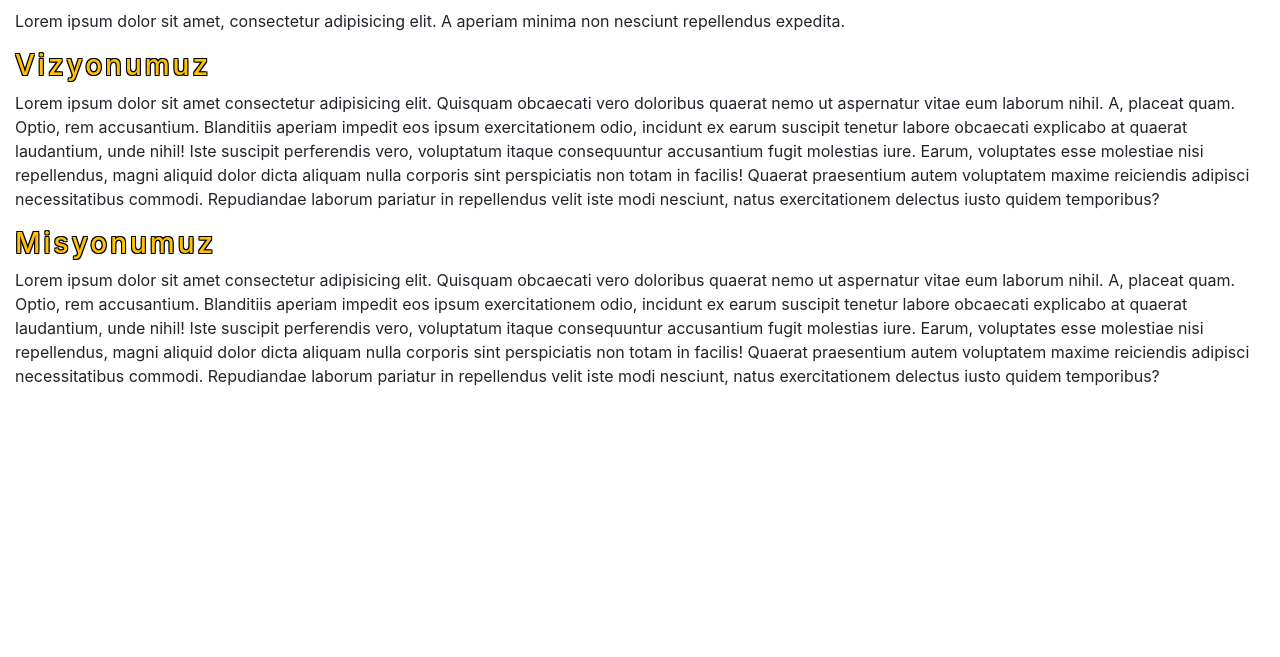
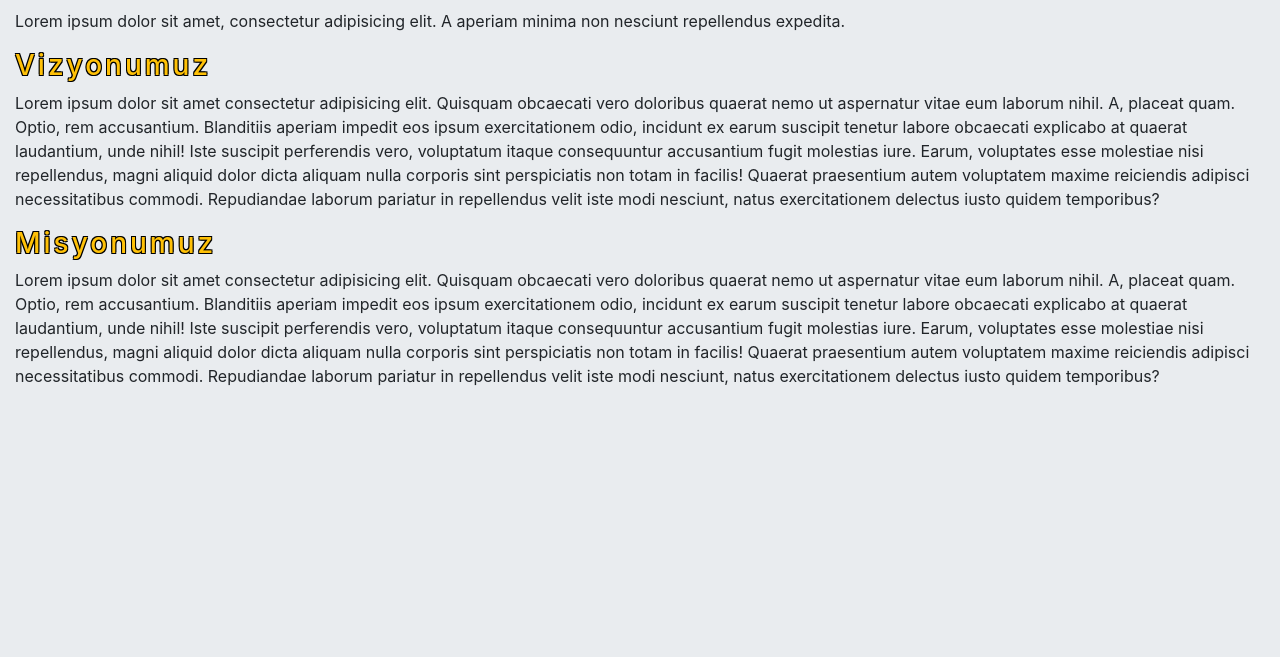
Before and after one commit to Anilacikoglu/Bootstrap-example, a plain HTML site: page aboutus.html in a window 1280 px wide. Shown: the part 143-800 px from the top of the page. Drawn offline with nearby package versions, Linux system fonts and the light colour scheme.

Commit message:
background color changed

```diff
--- a/css/style.css
+++ b/css/style.css
@@ -11,3 +11,6 @@
       margin-right: 20px;
       margin-top: 20px;
   }
+  body{
+      background-color: #E9ECEF ;
+  }
```
Also changed, not shown: index.html (+1 -1 lines).
